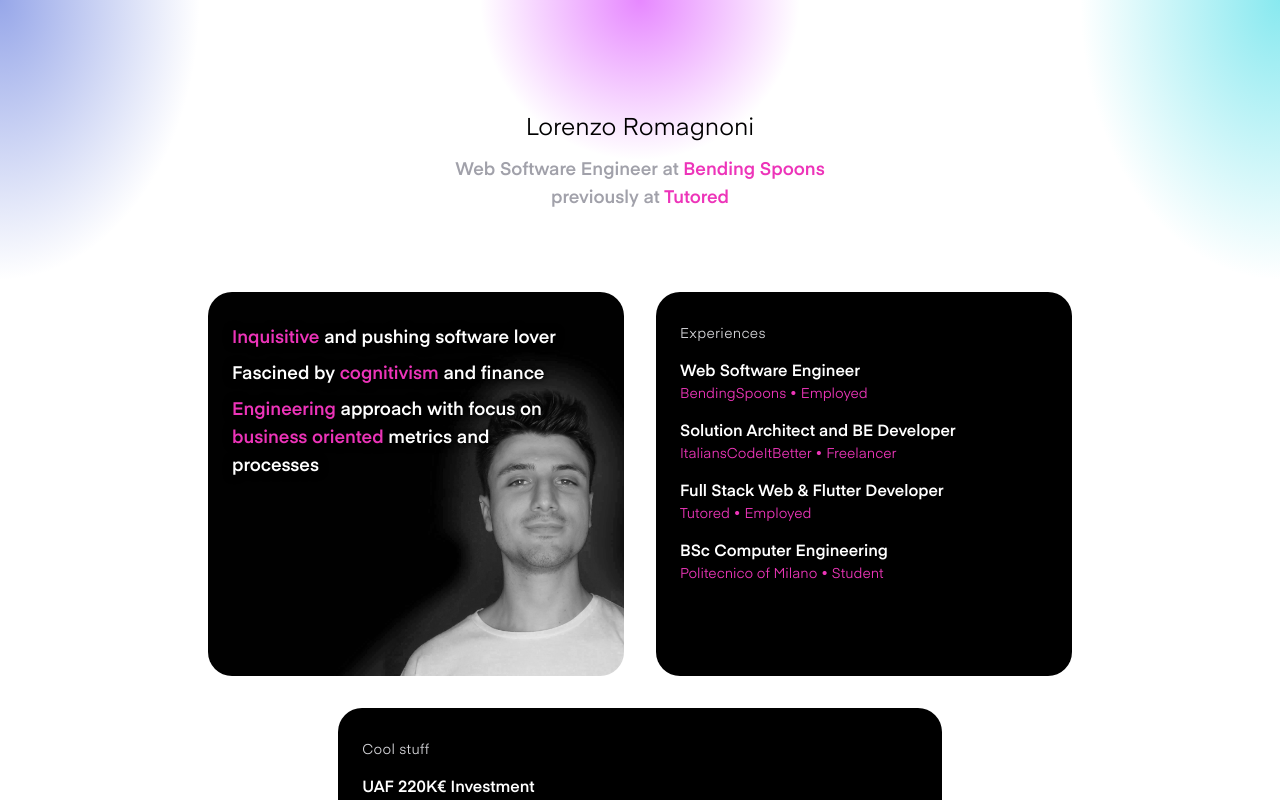
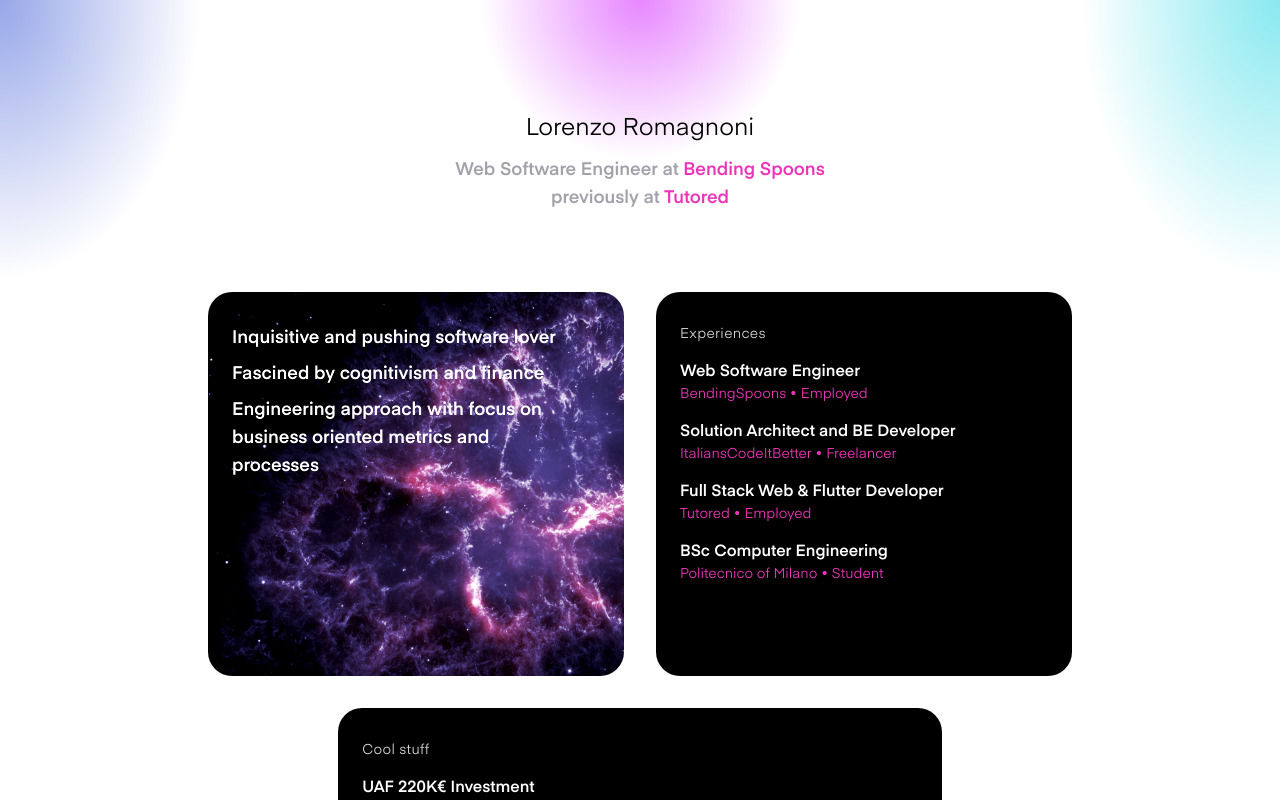
Before and after one commit to loromagnoni/website-2k22, a Next.js app: page / in a window 1280 px wide. Shown: the top 800 px of the page. Built offline with nearby package versions, Linux system fonts and the light colour scheme.

Commit message:
feat: remove profile photo

```diff
--- a/components/card.tsx
+++ b/components/card.tsx
@@ -6,9 +6,8 @@
       className="sm:h-96 bg-black text-white rounded-3xl py-8 px-6 bg-cover"
       style={{
         ...(backgroundUrl && {
+          filter: "saturate(0.5) contrast(1.2)",
           backgroundImage: `url(${backgroundUrl})`,
-          backgroundPosition: "right",
-          textShadow: "0 0 10px black, 0 0 5px black",
         }),
       }}
     >
--- a/components/textCardFiller.tsx
+++ b/components/textCardFiller.tsx
@@ -5,7 +5,7 @@
   highlight = [],
 }: TextCardProps) {
   return (
-    <div className="font-medium text-lg pr-10 mb-52">
+    <div className="font-medium text-lg pr-10 ">
       {paragraphs.map((p) => (
         <p className="mb-2" key={p}>
           {p
--- a/pages/index.tsx
+++ b/pages/index.tsx
@@ -61,13 +61,6 @@
                     "Fascined by cognitivism and finance",
                     "Engineering approach with focus on business oriented metrics and processes",
                   ]}
-                  highlight={[
-                    "Inquisitive",
-                    "cognitivism",
-                    "Engineering",
-                    "business",
-                    "oriented",
-                  ]}
                 />
               </AnimateOnView>
             </Card>
```
Also changed, not shown: public/images/card-background.jpg, public/images/old-card-background.jpg (deleted).
